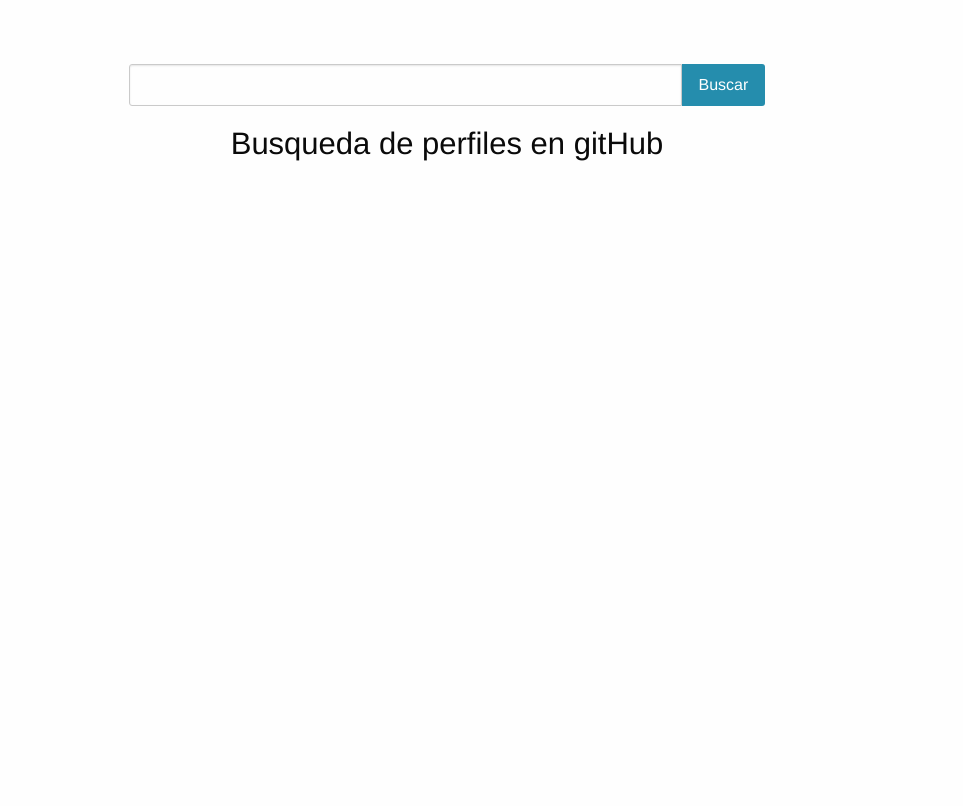
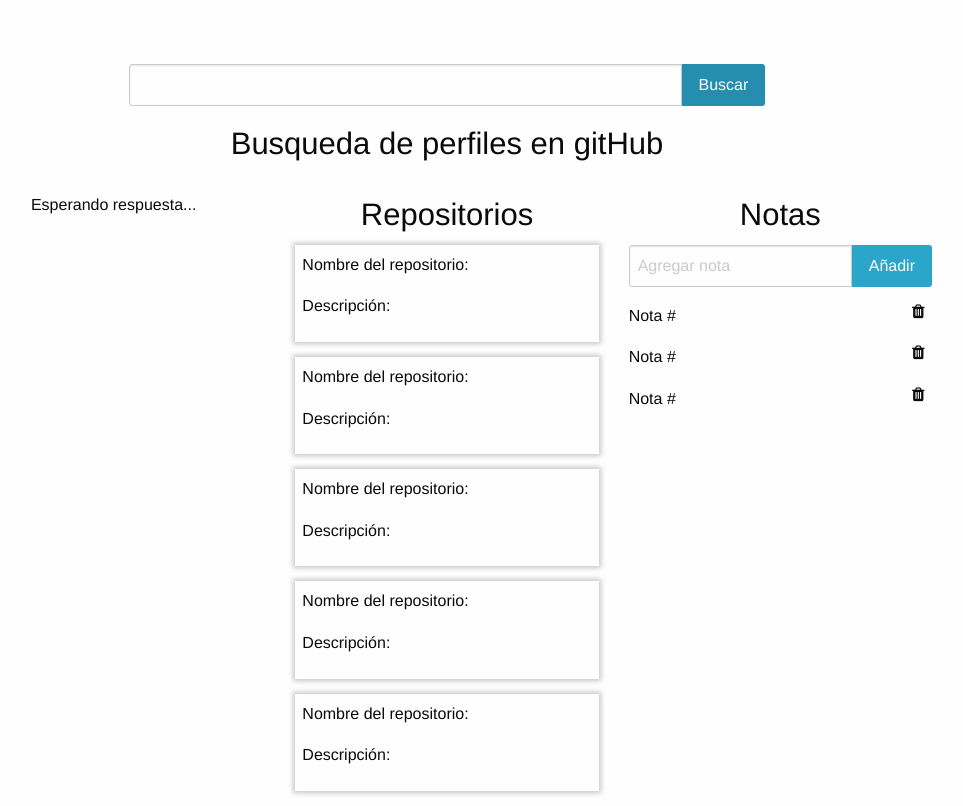
Before and after one commit to rouss1985/prueba-tecnica, a plain HTML site: page index.html in a window 1280 px wide. Both pictures are taken after a click on the input "Buscar". Shown: the whole page, without its empty margins (193-1156 px from the left). Drawn offline with Linux system fonts and the light colour scheme; no server answers.

Commit message:
maqueta básica y primer consumo de api de github

```diff
--- a/css/app.css
+++ b/css/app.css
@@ -3,3 +3,47 @@
     margin: 0 auto;
     margin-top: 5%;
 }
+
+.dataPaint{
+    margin-top: 20px;
+}
+
+.repositorio {
+    text-align: left;
+    -webkit-box-shadow: 0px 0px 5px 2px rgba(0,0,0,0.22);
+    -moz-box-shadow: 0px 0px 5px 2px rgba(0,0,0,0.22);
+    box-shadow: 0px 0px 5px 2px rgba(0,0,0,0.22);
+    padding: 7px;
+    margin-bottom: 15px;
+}
+
+.notas{
+    text-align: left;
+    position: relative;
+}
+
+.datosPerfil{
+    margin-top: 25px;
+    text-align: left;
+    -webkit-box-shadow: 0px 0px 5px 2px rgba(0,0,0,0.22);
+    -moz-box-shadow: 0px 0px 5px 2px rgba(0,0,0,0.22);
+    box-shadow: 0px 0px 5px 2px rgba(0,0,0,0.22);
+    padding: 7px;
+    margin-bottom: 15px;
+}
+
+.titleP{
+    text-align: center;
+}
+
+.notesC{
+    text-align: center;
+}
+.delete {
+    position: absolute;
+    width: 20px;
+    right: 0;
+}
+.fa{
+    cursor: pointer;
+}
--- a/index.html
+++ b/index.html
@@ -4,24 +4,74 @@
     <meta charset="utf-8">
     <meta http-equiv="x-ua-compatible" content="ie=edge">
     <meta name="viewport" content="width=device-width, initial-scale=1.0">
-    <title>Foundation for Sites</title>
+    <title>Prueba tecnica</title>
     <link rel="stylesheet" href="css/foundation.css">
     <link rel="stylesheet" href="css/app.css">
+    <link href="https://cdnjs.cloudflare.com/ajax/libs/font-awesome/4.7.0/css/font-awesome.min.css" rel="stylesheet">
   </head>
   <body>
     <div class="containerGral">
         <div class="row">
             <div class="small-12 medium-8 columns medium-offset-2">
                 <div class="input-group">
-                  <input class="input-group-field" type="text">
+                  <input id="busqueda" class="input-group-field" type="text">
                   <div class="input-group-button">
-                    <input type="submit" class="button" value="Buscar">
+                    <input id="btn" type="submit" class="button" value="Buscar">
                   </div>
                 </div>
             </div>
             <div class="small-12 columns text-center">
                 <h3>Busqueda de perfiles en gitHub</h3>
             </div>
+        </div>
+        <div class="row text-center dataPaint">
+                <div id="perfil" class="perfil small-12 medium-4 columns">
+
+                </div>
+                <div id="repos" class="repositorios small-12 medium-4 columns">
+                    <h3>Repositorios</h3>
+                    <div class="repositorio">
+                        <p>Nombre del repositorio:</p>
+                        <p>Descripción:</p>
+                    </div>
+                    <div class="repositorio">
+                        <p>Nombre del repositorio:</p>
+                        <p>Descripción:</p>
+                    </div>
+                    <div class="repositorio">
+                        <p>Nombre del repositorio:</p>
+                        <p>Descripción:</p>
+                    </div>
+                    <div class="repositorio">
+                        <p>Nombre del repositorio:</p>
+                        <p>Descripción:</p>
+                    </div>
+                    <div class="repositorio">
+                        <p>Nombre del repositorio:</p>
+                        <p>Descripción:</p>
+                    </div>
+                </div>
+                <div id="notas" class="notas small-12 medium-4 columns text-center">
+                    <h3 class="notesC">Notas</h3>
+                    <div class="input-group">
+                      <input class="input-group-field" placeholder="Agregar nota" type="text">
+                      <div class="input-group-button">
+                        <input id="btn" type="submit" class="button" value="Añadir">
+                      </div>
+                    </div>
+                    <div class="notes">
+                        <div class="notas">
+                            <p>Nota #<i class="fa fa-trash delete"></i></p>
+
+                        </div>
+                        <div class="notas">
+                            <p>Nota #<i class="fa fa-trash delete"></i></p>
+                        </div>
+                        <div class="notas">
+                            <p>Nota #<i class="fa fa-trash delete"></i></p>
+                        </div>
+                    </div>
+                </div>
         </div>
     </div>
 
--- a/js/app.js
+++ b/js/app.js
@@ -1 +1,46 @@
 $(document).foundation()
+
+
+//contenedor del ajax ->  evento -> selector al que le voy a dar click
+$("#btn").click(function(){
+    //busqueda es
+    let busqueda = $("#busqueda").val();
+    //llamo a la api para ver el perfiles
+    gitApi(busqueda);
+});
+
+//esta función
+const gitApi =(busqueda) =>{
+    $.ajax({
+        type: "GET",
+        dataType: "json",
+        cache: true,
+        url: "https://api.github.com/users/"+busqueda,
+        beforeSend: function(){
+            $("#perfil").html('Esperando respuesta...');
+        },
+        success: function(data){
+            console.log(data);
+            //genero un template
+            let templatePerfil = `
+                <h3 class="titleP">Perfil del usuario</h3>
+                <div class="small-12 columns">
+                    <img src="${data.avatar_url}" class="fotoPerfil" alt="">
+                </div>
+                <div class="small-12 columns datosPerfil">
+                    <p class="name">Nombre: ${data.name}</p>
+                    <p class="user">Usuario: ${data.login}</p>
+                    <p class="mail">Email: ${data.email}</p>
+                    <p class="ubi">Ubicación: ${data.location}</p>
+                </div>
+             `;
+             //mando la respuesta
+            $("#perfil").html(templatePerfil);
+
+        },
+        //en caso de error
+        fail: function(jqXHR, textStatus, errorThrown){
+            $("#perfil").html('Hubo un error al llamar a la API. Error: '+ errorThrown);
+        }
+    });
+}
```
